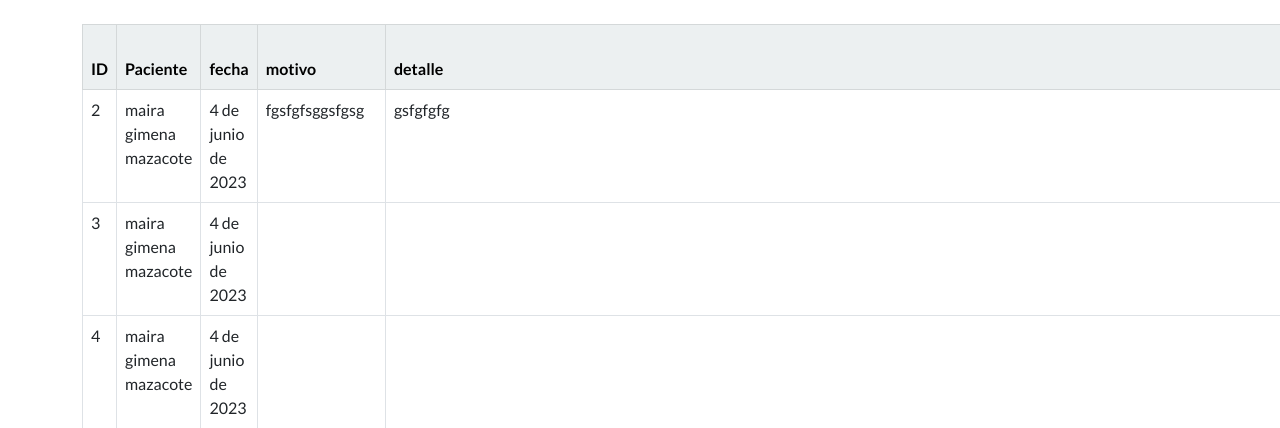
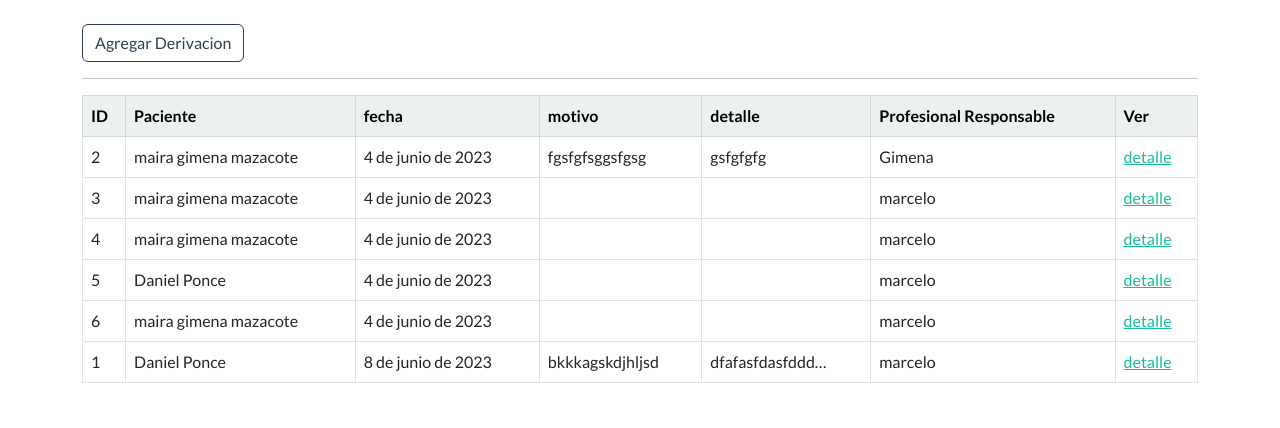
Before and after one commit to gml33/django_cunumi, a Django app: page /listar-derivacion/ in a window 1280 px wide; the page is wider, and only the part inside the window is pictured. Shown: the part 72-500 px from the top of that part. After the commit the page ends 455 px from the top of that part, so only its background shows below. Run offline with Django 4.2, Linux system fonts and the light colour scheme; a user stored in the database is signed in; data comes from the database, SQL or seed files in the repository; both versions use the stored data as it was after the commit.

Commit message:
lista derivacion

```diff
--- a/cunumi/webapp/templates/webapp/dashboard.html
+++ b/cunumi/webapp/templates/webapp/dashboard.html
@@ -3,10 +3,6 @@
     <h5>Bienvenido {{user}}</h5>
     <hr>
 
-    <a class="btn btn-outline-primary btn-small" href="{% url 'agregar_derivacion' %}">
-        Agregar Derivacion
-    </a>
-    <hr>
 
     <table class="table table-hover table-bordered">
         <thead class="table-light">
--- a/cunumi/webapp/templates/webapp/derivacion/detalle.html
+++ b/cunumi/webapp/templates/webapp/derivacion/detalle.html
@@ -1,6 +1,5 @@
 {% extends 'webapp/base.html' %}
 {% block content %}
-
         <div class="card">
             <strong>
                 <br>
@@ -21,8 +20,7 @@
         <br>
         <a href="{% url 'dashboard' %}" class="btn btn-secondary">Volver</a>
         &nbsp;
-        <a href="{% url 'modificar-derivacion' derivacion.id %}" class="btn btn-primary">Modificar</a>
+        <a href="{% url 'modificar_derivacion' derivacion.id %}" class="btn btn-primary">Modificar</a>
         &nbsp;
-        <a href="{% url 'eliminar-derivacion' derivacion.id %}" class="btn btn-danger">Eliminar</a>
-
+        <a href="{% url 'eliminar_derivacion' derivacion.id %}" class="btn btn-danger">Eliminar</a>
 {% endblock %}
--- a/cunumi/webapp/templates/webapp/derivacion/listar.html
+++ b/cunumi/webapp/templates/webapp/derivacion/listar.html
@@ -1,6 +1,9 @@
 {% extends 'webapp/base.html' %}
 {% block content %}
-
+<a class="btn btn-outline-primary btn-small" href="{% url 'agregar_derivacion' %}">
+    Agregar Derivacion
+</a>
+<hr>
     <table class="table table-hover table-bordered">
         <thead class="table-light">
             <tr>
@@ -20,8 +23,8 @@
                 <td>{{derivacion.id}}</td>
                 <td>{{derivacion.paciente}}</td>
                 <td>{{derivacion.fecha}}</td>
-                <td>{{derivacion.motivo}}</td>
-                <td>{{derivacion.detalle}}</td>
+                <td>{{derivacion.motivo|truncatechars:15}}</td>
+                <td>{{derivacion.detalle|truncatechars:15}}</td>
                 <td>{{derivacion.profesional_responsable}}</td>
                 <td><a href="{% url 'detalle_derivacion' derivacion.id %}">detalle</a></td>
             </tr>
--- a/cunumi/webapp/views.py
+++ b/cunumi/webapp/views.py
@@ -268,7 +268,7 @@ def modificar_derivacion(request, id):
     }
     if request.method == 'POST':
         formulario = derivacionForm(data=request.POST, instance=derivacionVar)
-        if formulario.is_valid(commit=False):
+        if formulario.is_valid():
             formulario.save()
             messages.success(request, "derivacion modificada correctamente")
             return redirect(to="listar_derivaciones")
```
Also changed, not shown: cunumi/db.sqlite3.
